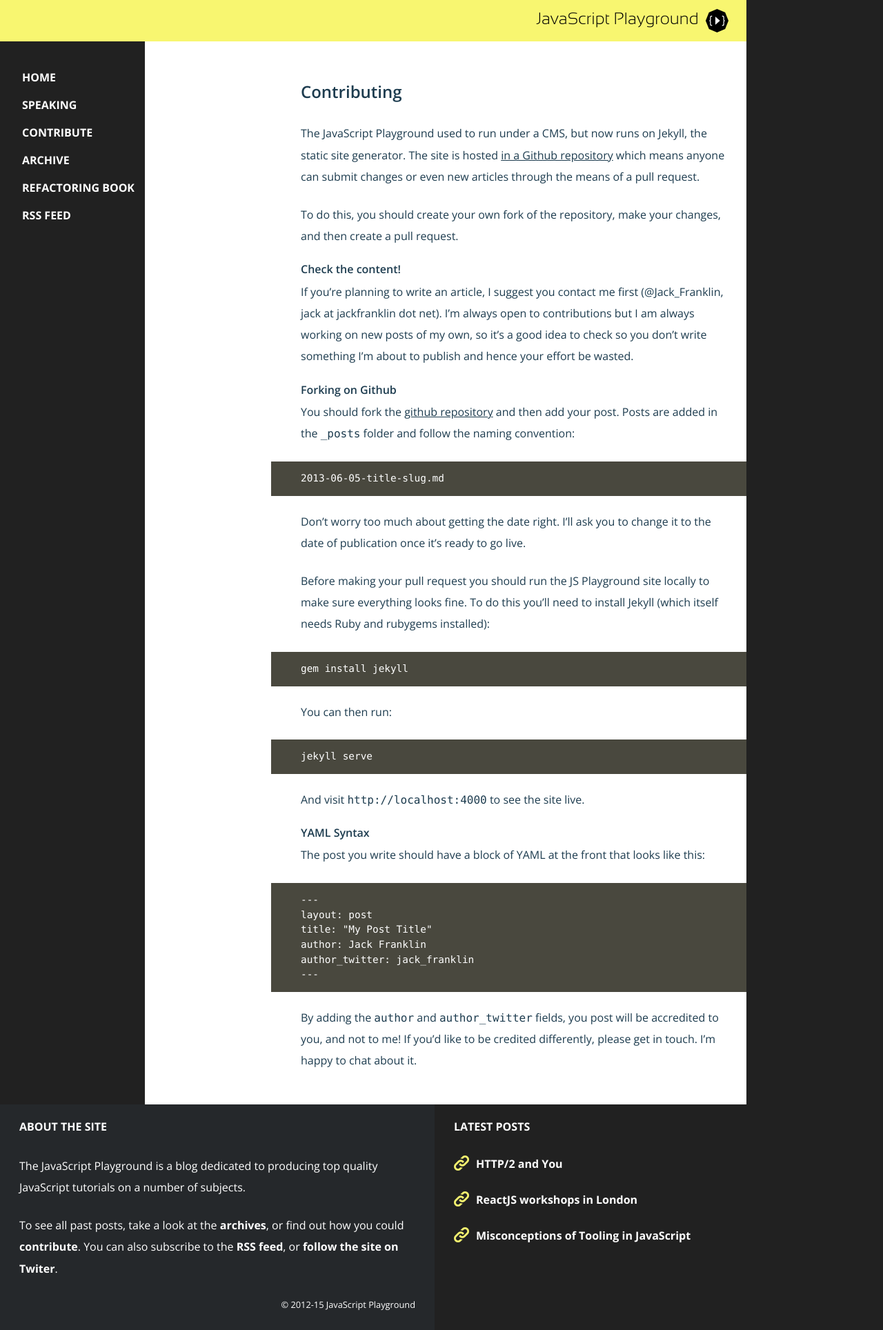
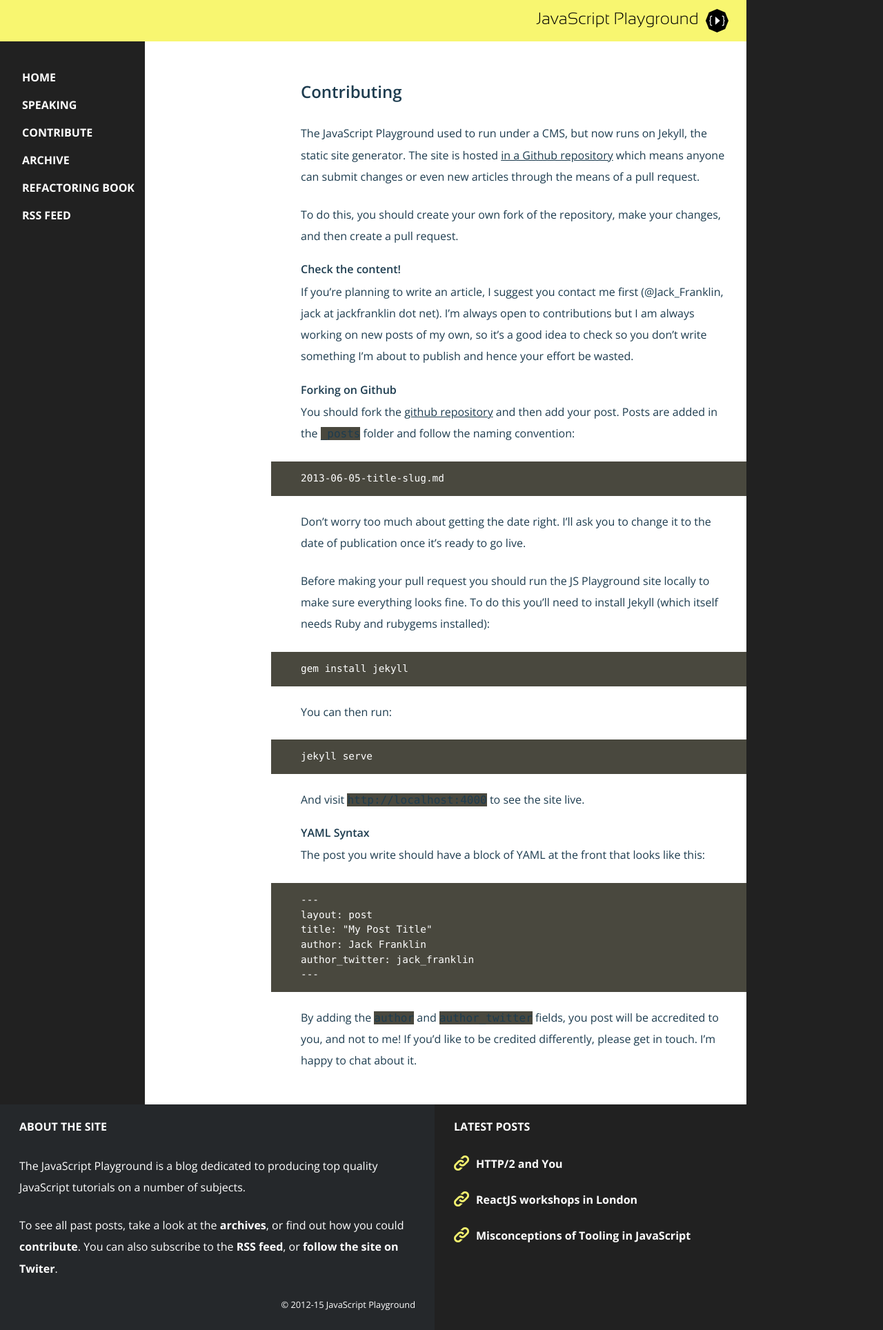
Before and after one commit to jackfranklin/javascriptplayground.com, a Jekyll site: the page built from contributing.md, in a window 1280 px wide. Shown: the whole page at 69% size. Built offline with Jekyll 4.4.1, drawn with Linux system fonts in a browser that asks for light colours; nearby versions of some CDN libraries; a script that is not in the unit is left out; comment, search, counter and statistics services are not loaded.

Commit message:
Update rouge CSS

```diff
--- a/css/styles.css
+++ b/css/styles.css
@@ -335,6 +335,7 @@ pre {
  * Syntax (monokai)
  */
 
+ .highlighter-rouge { background-color: #49483e }
  .highlight         { background-color: #49483e }
  .c                 { color: #75715e }                            /* Comment                     */
  .err               { color: #960050; background-color: #1e0010 } /* Error                       */
```
